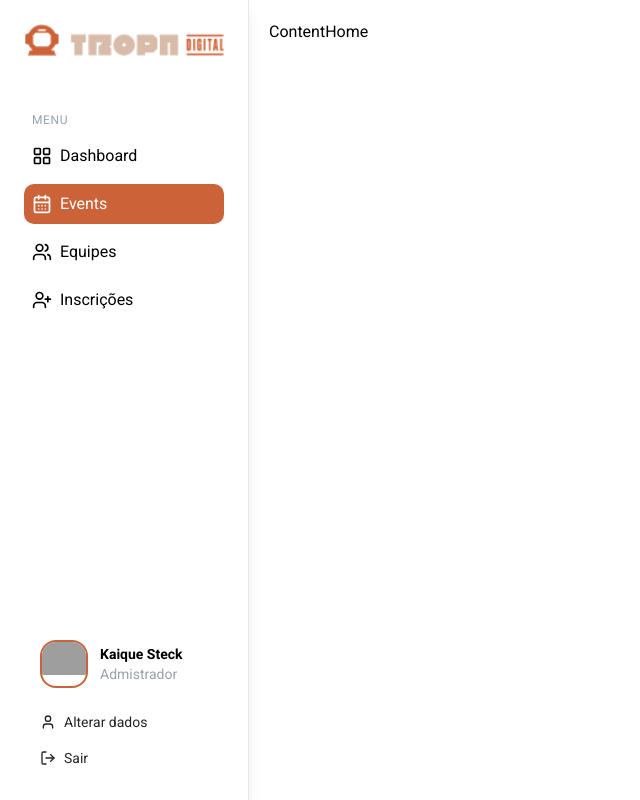
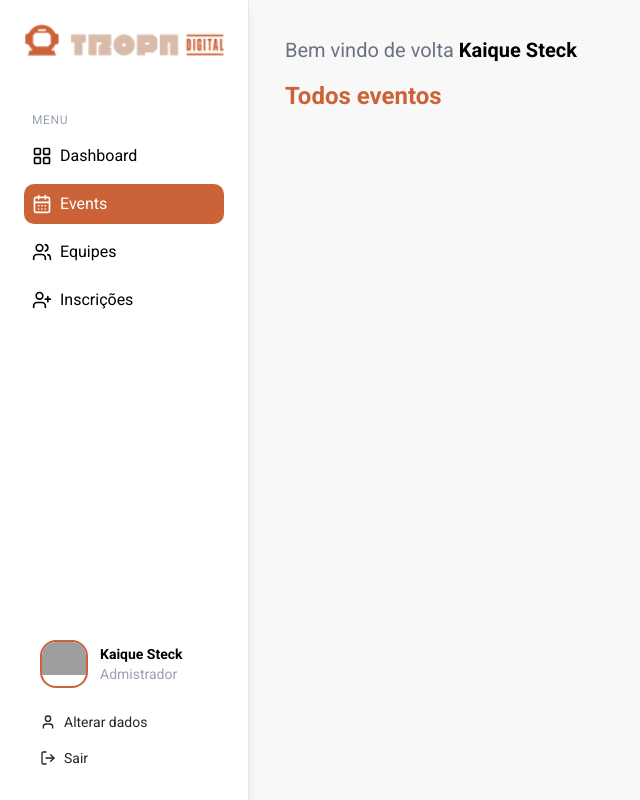
Before and after one commit to PauloAquarius0299/challenge-tropa-digital, a Next.js app: page /events in a window 1280 px wide. Shown: the whole page, without its empty margins (0-640 px from the left). Built offline with nearby package versions, Linux system fonts and the light colour scheme; grey boxes are pictures that could not be loaded.

Commit message:
fix: adjust color

```diff
--- a/app/events/page.tsx
+++ b/app/events/page.tsx
@@ -6,7 +6,7 @@ const Events = () => {
   return (
     <div className="flex min-h-screen relative ">
       <LeftSideBar />
-      <main className="p-5">
+      <main className="p-5 ">
         <ContentHome />
       </main>
     </div>
--- a/app/layout.tsx
+++ b/app/layout.tsx
@@ -23,7 +23,7 @@ export default function RootLayout({
 }>) {
   return (
     <html lang="en">
-      <body className={`${roboto.variable} antialiased`}>
+      <body className={`${roboto.variable} antialiased bg-[#f8f8f8] `} >
         {children}
       </body>
     </html>
--- a/app/login/page.tsx
+++ b/app/login/page.tsx
@@ -16,7 +16,7 @@ const LoginPage = () => {
   };
 
   return (
-    <div className="flex min-h-screen p-10">
+    <div className="flex min-h-screen p-10 bg-[#fff]">
       <div className="w-full md:w-1/2 flex flex-col justify-center items-center px-4 py-16">
         <div className="w-full max-w-md">
           <div className="mb-6 flex justify-center md:justify-start">
--- a/components/ContentHome.tsx
+++ b/components/ContentHome.tsx
@@ -2,7 +2,10 @@ import React from 'react'
 
 const ContentHome = () => {
   return (
-    <div>ContentHome</div>
+    <div className='flex flex-col p-4 gap-4'>
+      <h2 className='text-xl text-gray-500 '>Bem vindo de volta <span className='font-semibold text-black'>Kaique Steck</span></h2>
+      <h1 className='font-bold text-2xl text-[#cc6237]'>Todos eventos</h1>
+    </div>
   )
 }
 
--- a/components/layouts/LeftSideBar.tsx
+++ b/components/layouts/LeftSideBar.tsx
@@ -53,7 +53,7 @@ const LeftSideBar = () => {
   );
 
   const NavLinks = () => (
-    <nav className="flex flex-col gap-2">
+    <nav className="flex flex-col gap-2 bg-[#fff] ">
       <p className="text-gray-400 text-xs font-medium uppercase tracking-wider px-2">
        Menu
      </p>
```
